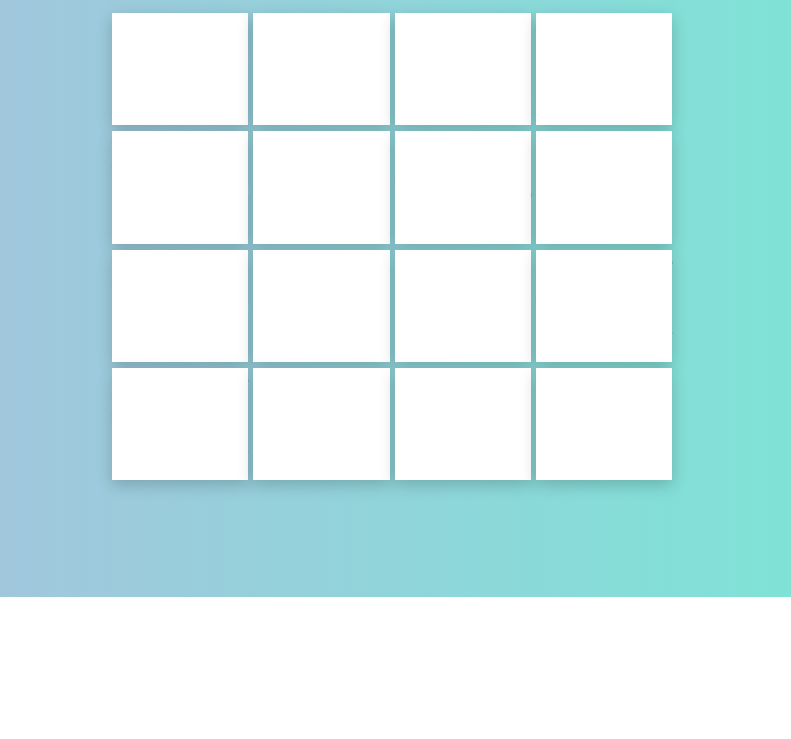
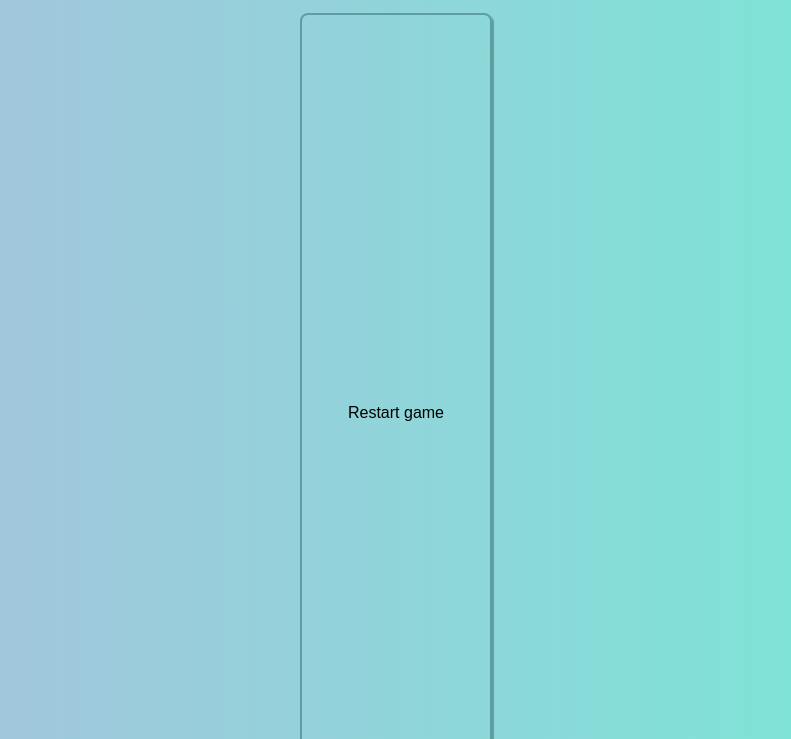
Before and after one commit to chelseal/memory-game, a plain HTML site: page index.html in a window 1280 px wide. Shown: the part 203-942 px from the top of the page, without its empty margins (244-1035 px from the left). Before the commit the page ends 800 px from the top, so only its background shows below. Drawn offline with Linux system fonts and the light colour scheme.

Commit message:
Add refresh button (#9)
* added restart button functionality and styles

* added restart button and function

Co-authored-by: Chelsea Love <chelsealove@Chelseas-MacBook-Pro.local>

```diff
--- a/app.js
+++ b/app.js
@@ -1,5 +1,6 @@
 const section = document.querySelector("section");
 const playerLivesCount = document.querySelector("span");
+const button = document.querySelector("button");
 let playerLives = 16;
 playerLivesCount.textContent = playerLives;
 
@@ -119,6 +120,16 @@ const generateHTMLCard = () => {
   });
 };
 
+const restartButton = () => {
+  //set styles
+  button.classList.add("btn");
+  button.setAttribute("type", "button");
+  //remove pop alert() modal
+  window.alert = function () { return false };
+  //execute restartGame function when clicked
+  button.addEventListener("click", restartGame);
+};
+
 //Check cards
 const checkCards = (e) => {
   const clickedCard = e.target;
@@ -196,6 +207,7 @@ const restartGame = (text) => {
 // });
 
 generateHTMLCard();
+restartButton();
 
 
 //=======================================================
--- a/index.html
+++ b/index.html
@@ -1,12 +1,12 @@
 <!DOCTYPE html>
 <html lang="en">
 <head>
-    <meta charset="UTF-8" />
-    <meta http-equiv="X-UA-Compatible" content="IE=edge" />
-    <meta name="viewport" content="width=device-width, initial-scale=1.0" />
+  <meta charset="UTF-8">
+  <meta http-equiv="X-UA-Compatible" content="IE=edge">
+  <meta name="viewport" content="width=device-width, initial-scale=1.0">
    <title>🧠 Memory Game</title>
-    <link rel="icon" type="image/x-icon" href="./img/developer.png" />
-    <link rel="stylesheet" href="styles.css" />
+  <link rel="icon" type="image/x-icon" href="./img/developer.png">
+  <link rel="stylesheet" href="styles.css">
   <link
   rel="stylesheet"
   href="https://cdnjs.cloudflare.com/ajax/libs/font-awesome/6.1.1/css/all.min.css"
@@ -24,9 +24,9 @@
       <div>
         <h1>Memory Game</h1>
         <h2>Lives: <span class="playerLivesCount"></span></h2>
+        <button>Restart game</button>
       </div>
     </div>
-
     <section id="game"></section>
     <!-- Game end message  -->
     <div class="modal-container" id="game_end_message">
@@ -38,7 +38,6 @@
         </button>
       </div>
     </div>
-
     <script src="app.js"></script>
   </body>
 </html>
--- a/styles.css
+++ b/styles.css
@@ -29,20 +29,25 @@ header {
 header.sticky {
   padding: 50px;
 }
+
+/* styles for previous display option: grid */
+/*   display: grid;
+  grid-template-columns: repeat(4, 8rem);
+  grid-template-rows: repeat(4, 8rem);
+  grid-gap: 2rem;
+  perspective: 800px; required for preserve-3d on .card
+  grid-gap: 1rem; */
+
 /* sticky : relative + fixed  */
 section {
-  /* display: grid;
-  grid-template-columns: repeat(4, 8rem);
-  grid-template-rows: repeat(4, 8rem);
-  grid-gap: 1rem; */
-  /* perspective: 800px; required for preserve-3d on .card */
   z-index: 1;
   display: flex;
-  /* justify-content: space-between; */
+  justify-content: space-between;
   gap: 5px;
   flex-wrap: wrap;
   padding: 1rem; /* adds space between cards and Lives counter */
   position: sticky;
+  perspective: 800px; /* required for preserve-3d on .card */
   /* for responsive role */
   width: 100%;
   height: 500px;
@@ -51,6 +56,28 @@ section {
 
 img {
   transform: rotateY(180deg); /* card faces correct direction - L to R */
+}
+
+.btn {
+  margin: 1rem;
+  padding: 0.5rem;
+  height: 100vh;
+  width: 15vw;
+  background-color: transparent;
+  border: 2px solid cadetblue;
+  border-radius: 0.5rem;
+  box-shadow: 2px 2px 1px cadetblue;
+  font-size: 1rem;
+  cursor: pointer;
+  /* touch-action: manipulation; */
+}
+
+.btn:hover {
+  background-color: #ccfcf3;
+}
+
+.btn:active {
+  box-shadow: 1px 1px 1px cadetblue;
 }
 
 /* To prevent images overflowing  */
```
Lines whose indentation alone changed are shown as unchanged.
